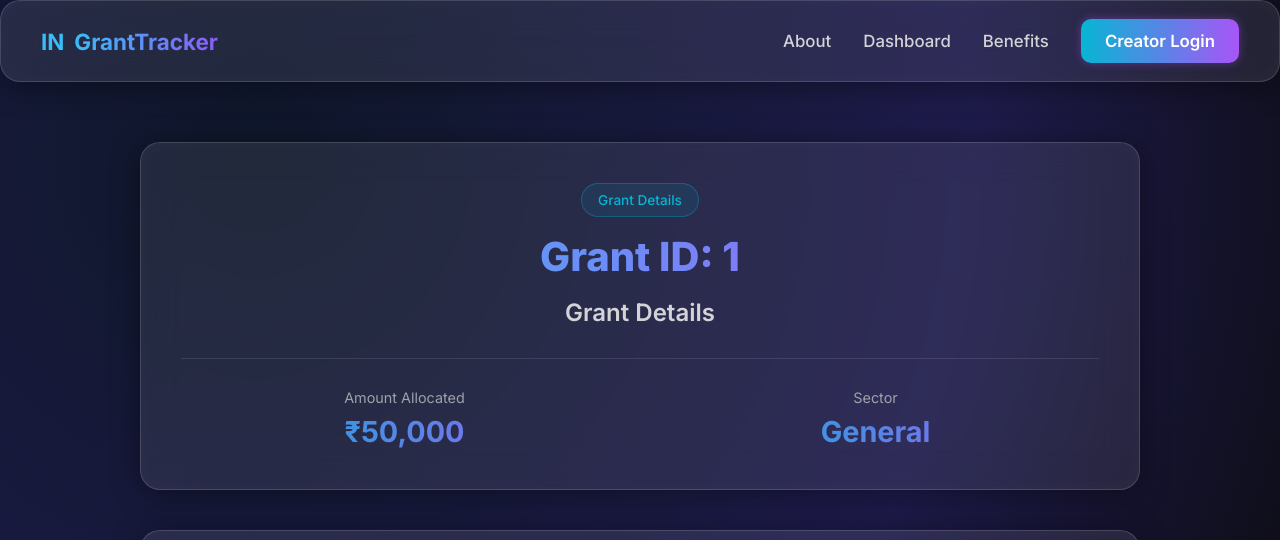
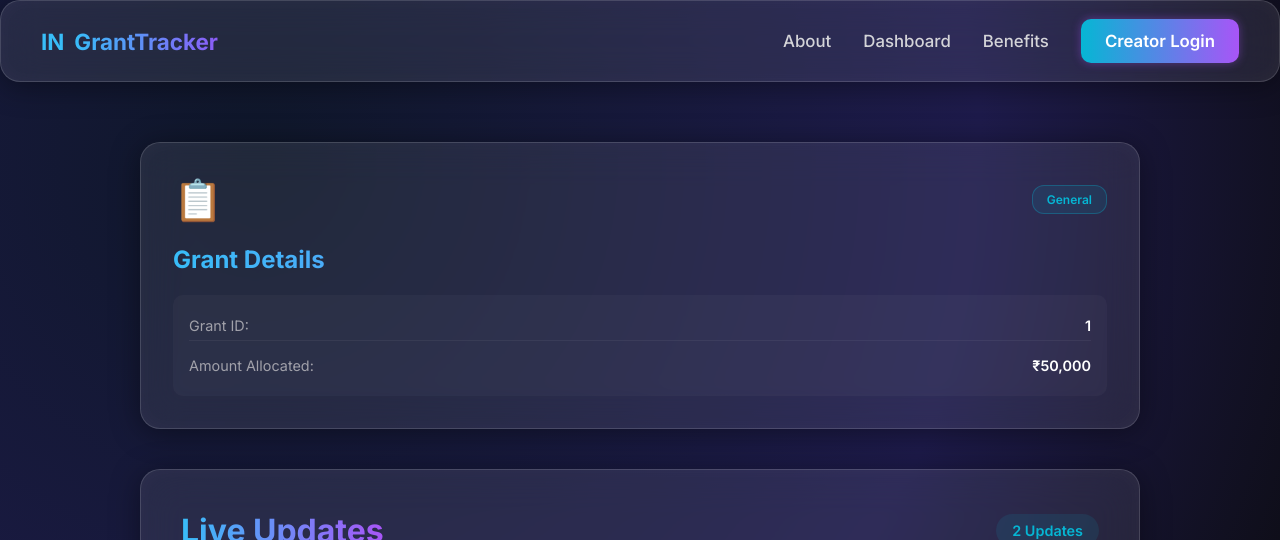
Before and after one commit to mamothai/grant-tracker-frontend, a React (Vite) app: page /view/1 in a window 1280 px wide. Shown: the top 540 px of the page. Built offline with nearby package versions, Linux system fonts and the light colour scheme.

Commit message:
Update enriched grant data and About Us page

```diff
--- a/src/PublicView.jsx
+++ b/src/PublicView.jsx
@@ -52,31 +52,62 @@ export default function PublicView() {
   return (
     <div className="public-view-page reveal">
       <div className="public-view-container">
-        <div className="public-view-header glassy">
-          <div className="public-view-badge">Grant Details</div>
-          <h1 className="gradient public-view-title">Grant ID: {id}</h1>
+        {/* Grant Details - Benefits Style Card */}
         {grant && (
-            <>
-              <h2 className="public-view-subtitle">{grant.title}</h2>
-              <div className="public-view-stats">
-                <div className="public-view-stat">
-                  <div className="public-view-stat-label">Amount Allocated</div>
-                  <div className="public-view-stat-value">₹{grant.amount?.toLocaleString() || '50,000'}</div>
+          <div className="benefits-scheme-card glassy" style={{ marginBottom: '40px' }}>
+            <div className="scheme-card-header">
+              <div className="scheme-card-icon">
+                {grant.field === "Agriculture" ? "🌾" :
+                 grant.field === "Education" ? "📚" :
+                 grant.field === "Health" ? "⚕️" :
+                 grant.field === "Infrastructure" ? "🏗️" :
+                 grant.field === "Environment" ? "🌱" :
+                 grant.field === "Technology" ? "💻" :
+                 grant.field === "Women & Child" ? "👨‍👩‍👧" : "📋"}
               </div>
-                <div className="public-view-stat">
-                  <div className="public-view-stat-label">Sector</div>
-                  <div className="public-view-stat-value">{grant.field || 'General'}</div>
+              <div className="scheme-card-badge">{grant.field || 'General'}</div>
+            </div>
+
+            <h3 className="gradient scheme-card-title">{grant.title}</h3>
+
+            <div className="scheme-card-info">
+              <div className="scheme-info-item">
+                <span className="scheme-info-label">Grant ID:</span>
+                <span className="scheme-info-value">{grant.id}</span>
+              </div>
+              <div className="scheme-info-item">
+                <span className="scheme-info-label">Amount Allocated:</span>
+                <span className="scheme-info-value">₹{grant.amount?.toLocaleString() || '50,000'}</span>
               </div>
               {grant.creator && (
-                  <div className="public-view-stat">
-                    <div className="public-view-stat-label">Creator</div>
-                    <div className="public-view-stat-value">{grant.creator}</div>
+                <div className="scheme-info-item">
+                  <span className="scheme-info-label">Creator:</span>
+                  <span className="scheme-info-value">{grant.creator}</span>
+                </div>
+              )}
+              {grant.createdAt && (
+                <div className="scheme-info-item">
+                  <span className="scheme-info-label">Created:</span>
+                  <span className="scheme-info-value">{new Date(grant.createdAt).toLocaleDateString()}</span>
                 </div>
               )}
             </div>
-            </>
+
+            {grant.description && (
+              <div className="scheme-card-objectives">
+                <strong>Description:</strong>
+                <p className="muted">{grant.description}</p>
+              </div>
+            )}
+
+            {grant.beneficiary && grant.beneficiary !== "Not specified" && (
+              <div className="scheme-card-benefits">
+                <strong>Beneficiary:</strong>
+                <p className="muted">{grant.beneficiary}</p>
+              </div>
             )}
           </div>
+        )}
 
         <div className="public-view-updates glassy">
           <div className="public-view-updates-header">
```
Lines whose indentation alone changed are shown as unchanged.
